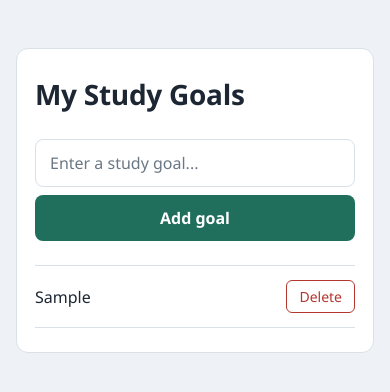
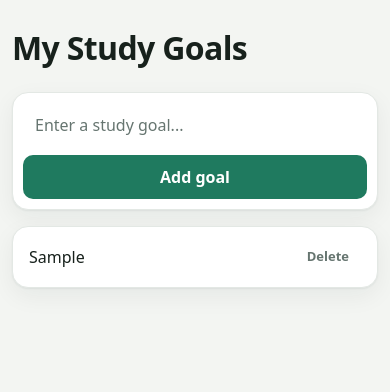
Before and after one commit to EmmanuelCrafts/local-storage-practice, a plain HTML site: page index.html in a window 390 px wide. Both pictures are taken after typing "Sample" into the empty fields and a click on the button "Add goal". Drawn offline with Linux system fonts and the light colour scheme.

Commit message:
Refactor HTML structure and enhance CSS styles for improved layout and accessibility

```diff
--- a/styles.css
+++ b/styles.css
@@ -1,15 +1,37 @@
+/* ---------- Tokens ---------- */
 :root {
-    --bg: #eef2f7;
+    --bg: #f3f5f2;
     --surface: #ffffff;
-    --text: #1d2733;
-    --muted: #6b7785;
-    --line: #d9e0e8;
-    --accent: #1f6f5c;
-    --accent-dark: #17594a;
+    --text: #17211c;
+    --muted: #667570;
+    --line: #e3e8e4;
+    --accent: #1f7a5f;
+    --accent-dark: #17604b;
+    --accent-ink: #ffffff;
+    --accent-soft: #e4f2ec;
     --danger: #b3372f;
-    --danger-bg: #fbeae8;
+    --danger-soft: #fbeae8;
+    --shadow: 0 1px 2px rgba(20, 40, 30, 0.06), 0 8px 24px rgba(20, 40, 30, 0.06);
 }
 
+@media (prefers-color-scheme: dark) {
+    :root {
+        --bg: #101412;
+        --surface: #1a201d;
+        --text: #e8ede9;
+        --muted: #93a09a;
+        --line: #2a332e;
+        --accent: #4fb894;
+        --accent-dark: #6fcaa9;
+        --accent-ink: #06241b;
+        --accent-soft: #1f2f29;
+        --danger: #ff8a80;
+        --danger-soft: #3a2220;
+        --shadow: none;
+    }
+}
+
+/* ---------- Base ---------- */
 * {
     box-sizing: border-box;
 }
@@ -22,44 +44,45 @@ body {
     padding: 48px 16px;
     background: var(--bg);
     color: var(--text);
-    font-family: "Segoe UI", system-ui, -apple-system, Roboto, sans-serif;
+    font-family: system-ui, -apple-system, "Segoe UI", Roboto, sans-serif;
     line-height: 1.5;
 }
 
 .tracker {
     width: 100%;
-    max-width: 520px;
-    background: var(--surface);
-    border: 1px solid var(--line);
-    border-radius: 12px;
-    padding: 32px 28px;
+    max-width: 560px;
     align-self: flex-start;
 }
 
 h1 {
-    margin: 0 0 24px;
-    font-size: 1.75rem;
+    margin: 0 0 20px;
+    font-size: 2rem;
     font-weight: 700;
-    letter-spacing: -0.01em;
+    letter-spacing: -0.02em;
 }
 
-/* Form */
+/* ---------- Form (a card with the input and button inside) ---------- */
 .goal-form {
     display: flex;
     gap: 8px;
-    margin-bottom: 24px;
+    padding: 10px;
+    margin-bottom: 16px;
+    background: var(--surface);
+    border: 1px solid var(--line);
+    border-radius: 16px;
+    box-shadow: var(--shadow);
 }
 
 .goal-form input {
     flex: 1;
     min-width: 0;
-    padding: 12px 14px;
+    padding: 10px 12px;
+    font: inherit;
     font-size: 1rem;
-    font-family: inherit;
     color: var(--text);
-    background: var(--surface);
-    border: 1px solid var(--line);
-    border-radius: 8px;
+    background: transparent;
+    border: 0;
+    border-radius: 10px;
 }
 
 .goal-form input::placeholder {
@@ -67,26 +90,36 @@ h1 {
 }
 
 .goal-form button {
-    padding: 12px 18px;
-    font-size: 1rem;
-    font-family: inherit;
+    padding: 10px 18px;
+    font: inherit;
     font-weight: 600;
-    color: #fff;
+    color: var(--accent-ink);
     background: var(--accent);
-    border: none;
-    border-radius: 8px;
+    border: 0;
+    border-radius: 10px;
     cursor: pointer;
+    transition: background 0.15s;
 }
 
 .goal-form button:hover {
     background: var(--accent-dark);
 }
 
-/* List */
+/* ---------- List (one card, rows separated by lines) ---------- */
 .goal-list {
     list-style: none;
     margin: 0;
     padding: 0;
+    background: var(--surface);
+    border: 1px solid var(--line);
+    border-radius: 16px;
+    box-shadow: var(--shadow);
+    overflow: hidden;
+}
+
+/* Hide the empty card when there are no goals */
+.goal-list:empty {
+    display: none;
 }
 
 .goal-item {
@@ -94,12 +127,17 @@ h1 {
     align-items: center;
     justify-content: space-between;
     gap: 12px;
-    padding: 14px 0;
+    padding: 14px 16px;
     border-bottom: 1px solid var(--line);
+    transition: background 0.15s;
 }
 
-.goal-item:first-child {
-    border-top: 1px solid var(--line);
+.goal-item:last-child {
+    border-bottom: 0;
+}
+
+.goal-item:hover {
+    background: var(--accent-soft);
 }
 
 .goal-text {
@@ -109,38 +147,44 @@ h1 {
 
 .delete-btn {
     padding: 6px 12px;
-    font-size: 0.875rem;
-    font-family: inherit;
-    color: var(--danger);
+    font: inherit;
+    font-size: 0.8125rem;
+    font-weight: 600;
+    color: var(--muted);
     background: transparent;
-    border: 1px solid var(--danger);
-    border-radius: 6px;
+    border: 0;
+    border-radius: 8px;
     cursor: pointer;
+    transition: color 0.15s, background 0.15s;
 }
 
 .delete-btn:hover {
-    background: var(--danger-bg);
+    color: var(--danger);
+    background: var(--danger-soft);
 }
 
-/* Empty state: hide it from JS by adding the "hidden" class, or use :empty trick below */
+/* ---------- Empty state ---------- */
 .empty-message {
     margin: 0;
-    padding: 8px 0;
+    padding: 36px 20px;
+    text-align: center;
     color: var(--muted);
+    background: var(--surface);
+    border: 1px dashed var(--line);
+    border-radius: 16px;
 }
 
 .hidden {
     display: none;
 }
 
-/* Keyboard focus */
-input:focus-visible,
-button:focus-visible {
-    outline: 3px solid #7fb8a8;
+/* ---------- Accessibility ---------- */
+button:focus-visible,
+input:focus-visible {
+    outline: 3px solid var(--accent);
     outline-offset: 2px;
 }
 
-/* Screen-reader-only label */
 .visually-hidden {
     position: absolute;
     width: 1px;
@@ -153,12 +197,27 @@ button:focus-visible {
     border: 0;
 }
 
+@media (prefers-reduced-motion: reduce) {
+    * {
+        transition: none !important;
+    }
+}
+
+/* ---------- Small screens ---------- */
 @media (max-width: 420px) {
-    .tracker {
-        padding: 24px 18px;
+    body {
+        padding: 24px 12px;
     }
 
     .goal-form {
-        flex-direction: column;
+        flex-wrap: wrap;
+    }
+
+    .goal-form input {
+        flex-basis: 100%;
+    }
+
+    .goal-form button {
+        width: 100%;
     }
 }
```
Also changed, not shown: index.html (+1 -6 lines).
